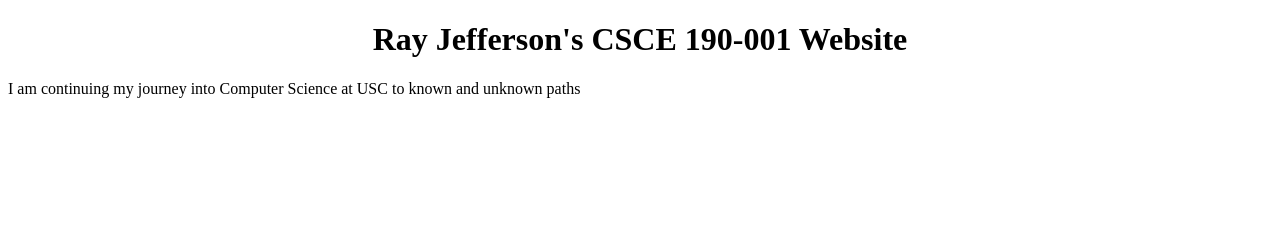
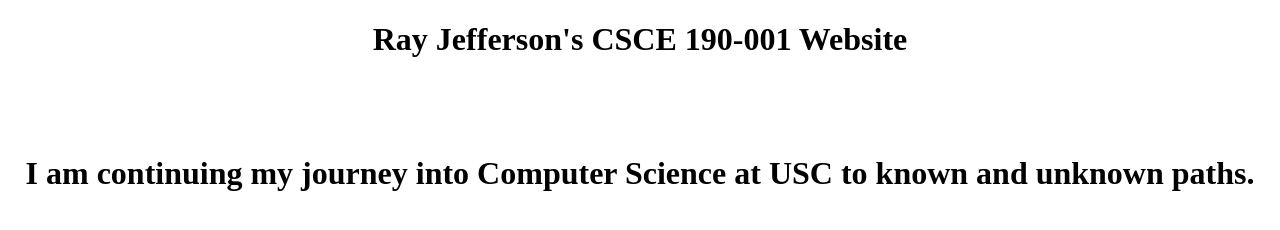
Before and after one commit to RayJeffersonJr/CSCE190UXProject, a plain HTML site: page index.html in a window 1280 px wide. Drawn offline with Linux system fonts and the light colour scheme.

Commit message:
Add files via upload

```diff
--- a/index.html
+++ b/index.html
@@ -6,7 +6,9 @@
 
 	<body>
 		<center><h1>Ray Jefferson's CSCE 190-001 Website</h1></center>
-
-		<p>I am continuing my journey into Computer Science at USC to known and unknown paths</p>
+		<br>
+		<br>
+		<br>
+		<center><h1>I am continuing my journey into Computer Science at USC to known and unknown paths.</h1></center>
 	</body>
 </html>
```
